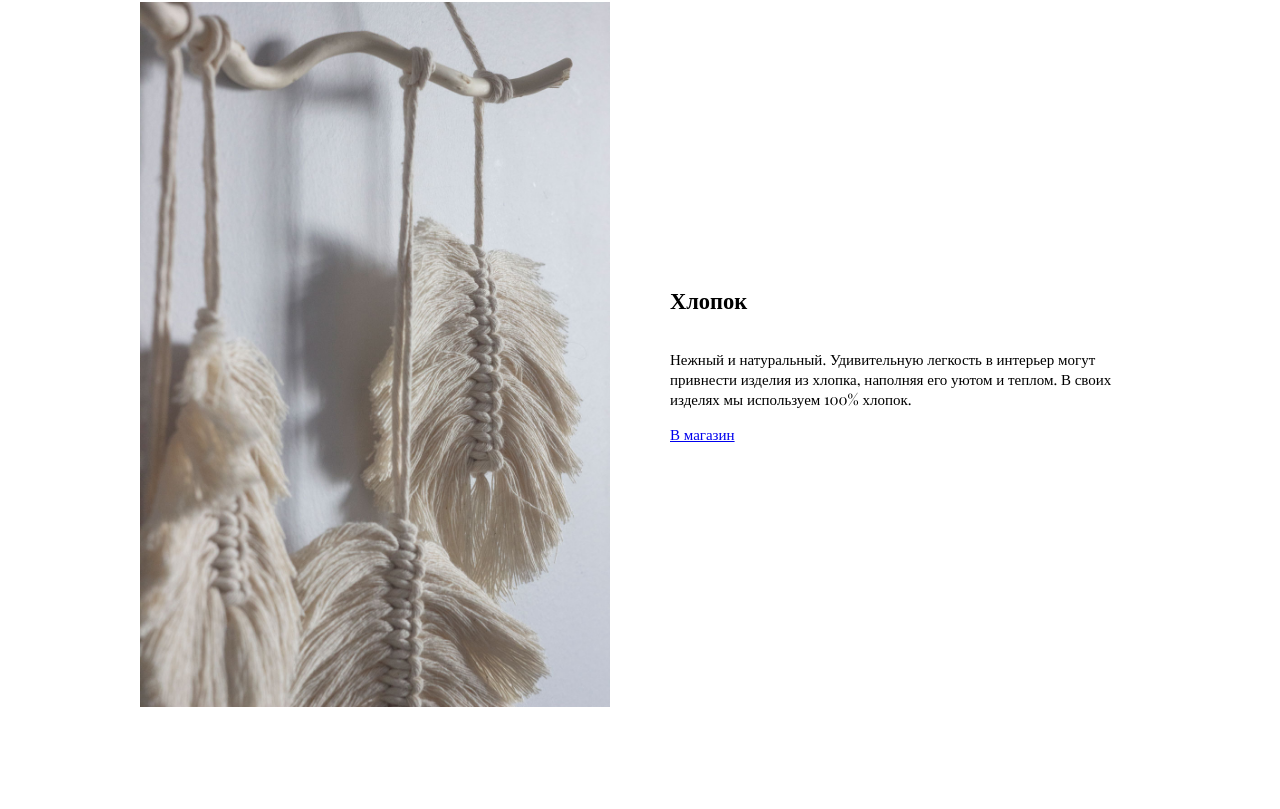
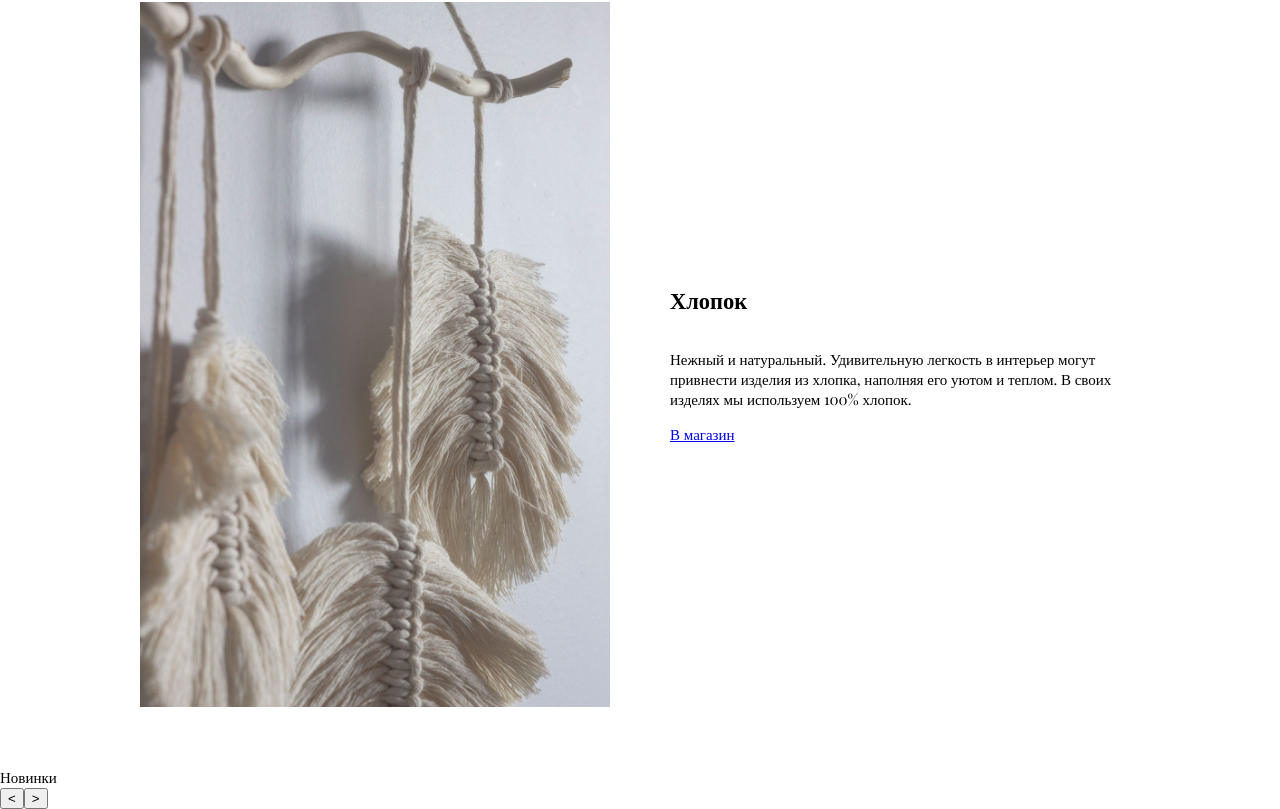
Before and after one commit to eiamei/forfolksFrontend, a Vue app: page / in a window 1280 px wide. Shown: the part 2298-3107 px from the top of the page. Before the commit the page ends 3065 px from the top, so only its background shows below. Built offline with nearby package versions, Linux system fonts and the light colour scheme.

Commit message:
Started work on carousel element

```diff
--- /dev/null
+++ b/src/components/Carousel.vue
@@ -0,0 +1,40 @@
+<template>
+  <section>
+    <header>{{heading}}</header>
+    <nav>
+      <button>&lt;</button>
+      <store-card v-for="item in items" :item="item" :height="450" :width="300"/>
+<!--      <router-link v-for="item in items" :to="createPath(item)">{{item}}</router-link>-->
+      <button>&gt;</button>
+    </nav>
+  </section>
+</template>
+
+<script>
+import StoreCard from './storeCard/StoreCard';
+export default {
+  name: 'Carousel',
+  components: {StoreCard},
+  props: {
+    heading: {
+      type: String,
+      required: false,
+      default: ""
+    },
+    items: {
+      type: Array,
+      required: false,
+      default () { return []}
+    }
+  },
+  methods: {
+    createPath (item) {
+      return '/'
+    }
+  }
+};
+</script>
+
+<style scoped>
+
+</style>
--- a/src/constants/Groups.json
+++ b/src/constants/Groups.json
@@ -17,7 +17,8 @@
       "material": ["concrete"],
       "weight": 500,
       "price": 530
-    }
+    },
+    "added": 0
   },
   "stand-basic-s": {
     "rootPath": "stand-basic-s",
@@ -36,7 +37,8 @@
       "material": ["concrete"],
       "weight": 150,
       "price": 350
-    }
+    },
+    "added": 0
   },
   "hanging-constellation": {
     "rootPath": "hanging-constellation",
@@ -54,7 +56,8 @@
       "material": ["cotton", "brass"],
       "weight": "",
       "price": "700"
-    }
+    },
+    "added": 1582488927000
   },
   "minibouquet-blum": {
     "rootPath": "minibouquet-blum",
@@ -72,7 +75,8 @@
       "material": [],
       "weight": 10,
       "price": "400"
-    }
+    },
+    "added": 0
   },
   "stand-cone-s": {
     "rootPath": "stand-cone-s",
@@ -90,7 +94,8 @@
       "material": ["concrete"],
       "weight": 100,
       "price": "230"
-    }
+    },
+    "added": 0
   },
   "candlestick-house-swiss": {
     "rootPath": "candlestick-house-swiss",
@@ -107,7 +112,8 @@
       "material": ["concrete"],
       "weight": 250,
       "price": "350"
-    }
+    },
+    "added": 0
   },
   "candlestick-house-denmark": {
     "rootPath": "candlestick-house-denmark",
@@ -124,7 +130,8 @@
       "material": ["concrete"],
       "weight": 150,
       "price": "350"
-    }
+    },
+    "added": 0
   },
   "tray-tray": {
     "rootPath": "tray-tray",
@@ -144,7 +151,8 @@
       "material": ["concrete"],
       "weight": 1400,
       "price": "1000"
-    }
+    },
+    "added": 0
   },
   "candle-wax-drops": {
     "rootPath": "candle-wax-drops",
@@ -158,7 +166,8 @@
       "material": ["coconutWax"],
       "weight": 200,
       "price": "100"
-    }
+    },
+    "added": 1582488927000
   },
   "vase-modern": {
     "rootPath": "vase-modern",
@@ -175,7 +184,8 @@
       "material": ["concrete"],
       "weight": 1200,
       "price": "990"
-    }
+    },
+    "added": 0
   },
   "vase-mild": {
     "rootPath": "vase-mild",
@@ -192,7 +202,8 @@
       "material": ["concrete"],
       "weight": 170,
       "price": "350"
-    }
+    },
+    "added": 1582488927000
   },
   "cup-mild": {
     "rootPath": "cup-mild",
@@ -211,7 +222,8 @@
       "material": ["concrete"],
       "weight": 650,
       "price": "850"
-    }
+    },
+    "added": 0
   },
   "bowl-mild": {
     "rootPath": "bowl-mild",
@@ -230,6 +242,7 @@
       "material": ["concrete"],
       "weight": 130,
       "price": "350"
-    }
+    },
+    "added": 0
   }
 }
--- a/src/views/Landing.vue
+++ b/src/views/Landing.vue
@@ -15,15 +15,17 @@
         </div>
       </section>
     </article>
+    <carousel v-if="newItems" heading="Новинки" :items="newItems"/>
     <section></section>
   </main>
 </template>
 
 <script>
 import LandingSlideshow from '../components/LandingSlideshow';
+import Carousel from '../components/Carousel';
 export default {
   name: 'Landing',
-  components: {LandingSlideshow},
+  components: {Carousel, LandingSlideshow},
   data () {
     return {
       heroText: 'Forfolks - семейная студия, создающая товары для придания особой атмосферы в вашем доме или офисе.\n' +
@@ -47,6 +49,16 @@ export default {
         text: 'Нежный и натуральный. Удивительную легкость в интерьер могут привнести изделия из хлопка, наполняя его ' +
           'уютом и теплом. В своих изделях мы используем 100% хлопок.'
       }]
+    }
+  },
+  computed: {
+    storeItems () {
+      return this.$store.state.store.items;
+    },
+    newItems () {
+      return this.storeItems.filter(function (item) {
+        return item.added && (item.added - Date.now() < 24 * 86400000);
+      })
     }
   },
   methods: {
```
